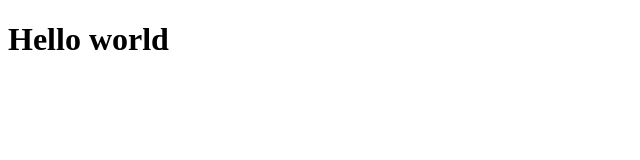
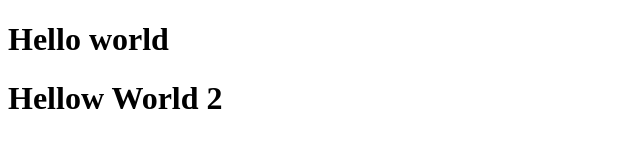
Before and after one commit to Dev-Arif-sys/git-practice, a plain HTML site: page index.html in a window 1280 px wide. Shown: the whole page, without its empty margins (0-640 px from the left). Drawn offline with Linux system fonts and the light colour scheme.

Commit message:
file changed

```diff
--- a/index.html
+++ b/index.html
@@ -8,5 +8,6 @@
   </head>
   <body>
     <h1>Hello world</h1>
+    <h1>Hellow World 2</h1>
   </body>
 </html>
```
